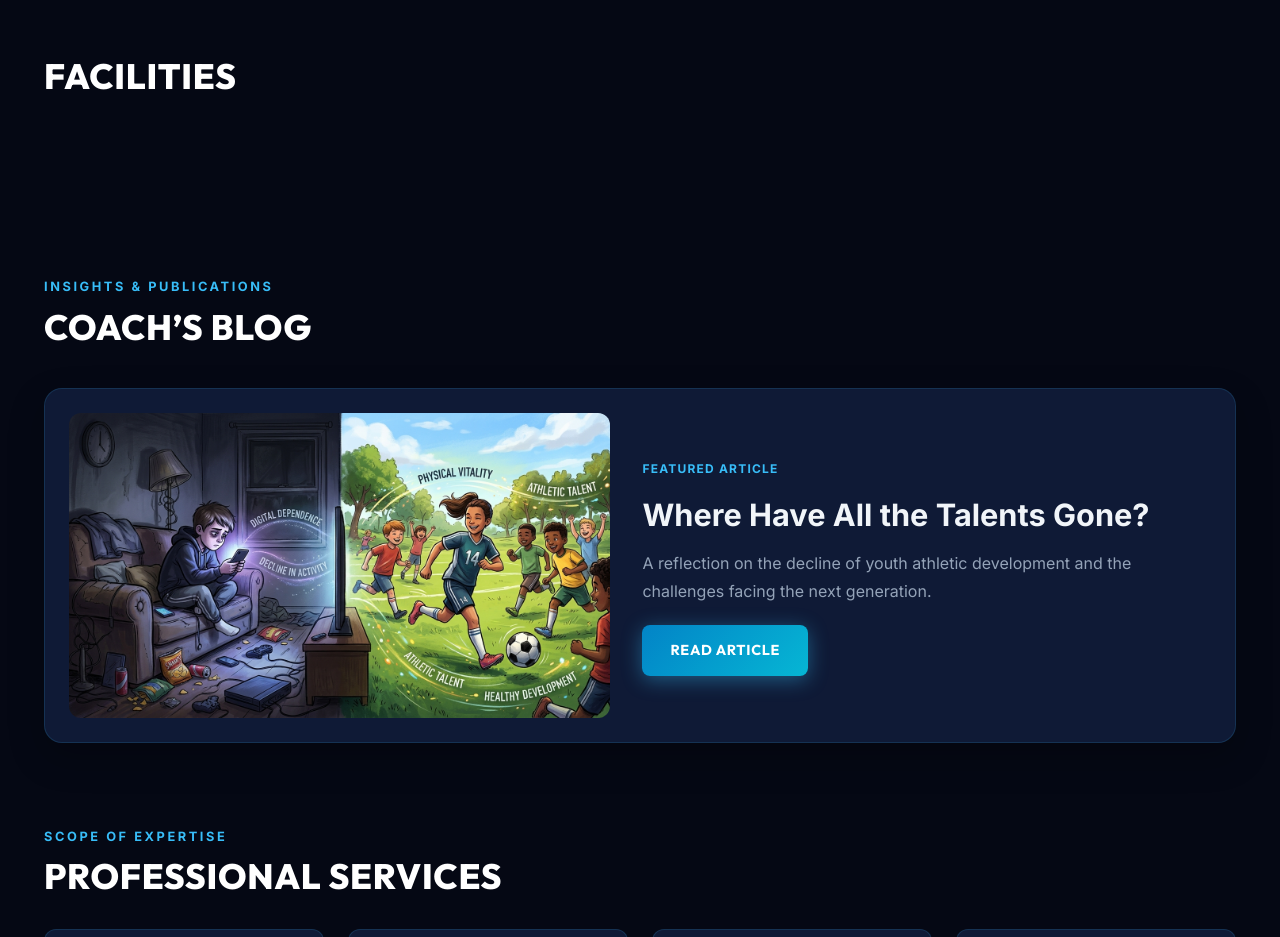
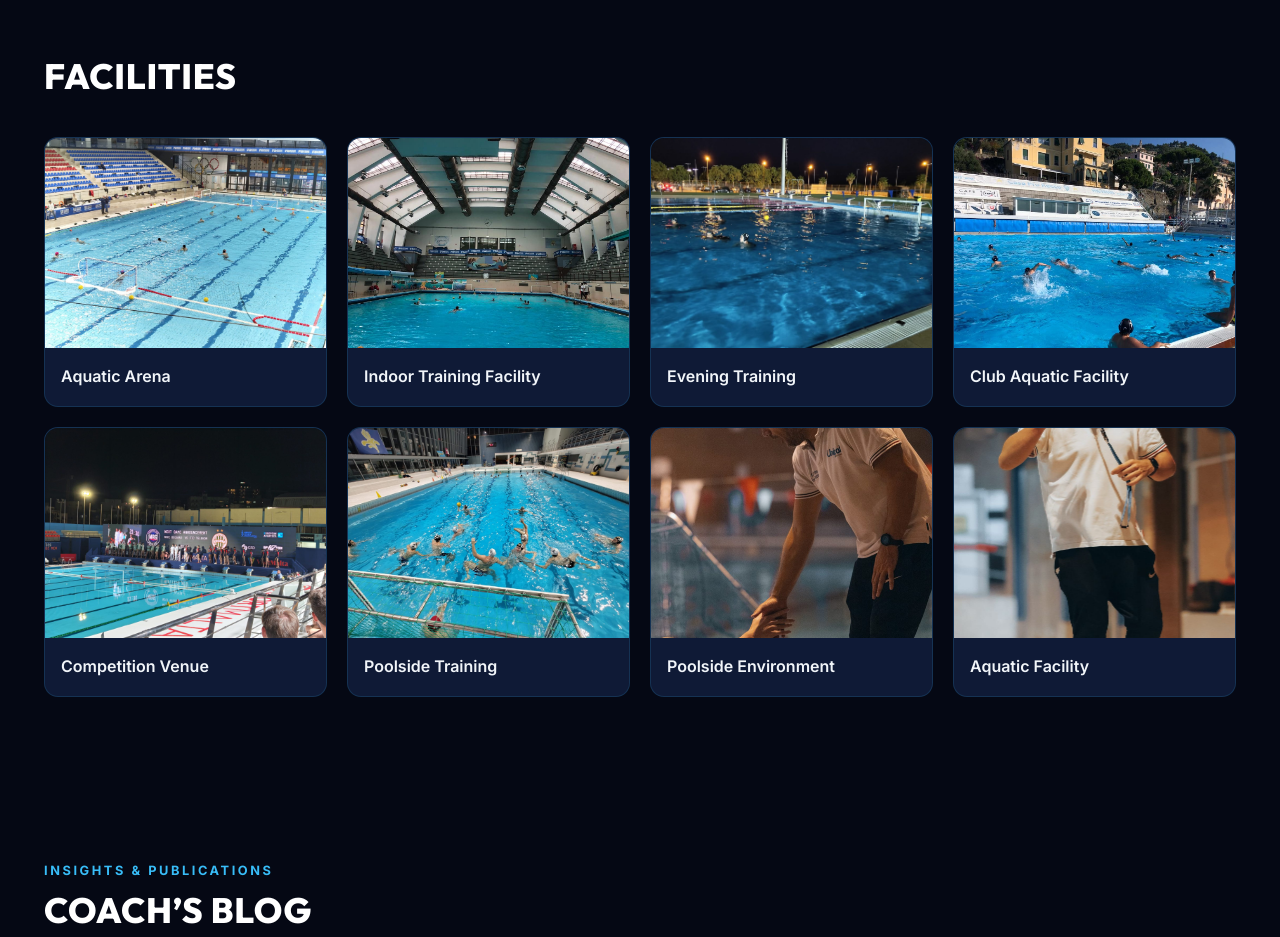
Before and after one commit to Liviowp/liviococozza.github.io, a plain HTML site: page index.html in a window 1280 px wide. Shown: the part 4020-4957 px from the top of the page. Drawn offline with Linux system fonts and the light colour scheme.

Commit message:
Add existing aquatic facility photos to Facilities gallery

```diff
--- a/index.html
+++ b/index.html
@@ -15,7 +15,7 @@
   <link href="https://fonts.googleapis.com/css2?family=Dancing+Script:wght@500;600;700&family=Inter:wght@300;400;500;600;700&family=Outfit:wght@400;500;600;700;800;900&display=swap" rel="stylesheet">
 
   <link rel="stylesheet" href="css/style.css?v=hero-layer-fix-20261123">
-  <link rel="stylesheet" href="css/homepage-reference.css?v=20261124-blog-preview">
+  <link rel="stylesheet" href="css/homepage-reference.css?v=20261124-facilities-gallery">
 </head>
 <body>
 
@@ -202,8 +202,43 @@
     <!-- ==========================================================================
          Facilities & Aquatic Venues
          ========================================================================== -->
-    <section id="facilities" class="container" style="padding: 5rem 1.5rem;">
+    <section id="facilities" class="container" style="padding:5rem 1.5rem;">
       <h2 class="section-heading">Facilities</h2>
+      <div class="facilities-grid" style="display:grid;grid-template-columns:repeat(auto-fit,minmax(240px,1fr));gap:1.25rem;margin-top:2.5rem;">
+        <figure class="facility-card" style="margin:0;background:var(--color-midnight-card);border:1px solid var(--color-midnight-border);border-radius:14px;overflow:hidden;">
+          <img src="images/arena-olimpica.jpg" alt="Olympic aquatic arena" loading="lazy" style="display:block;width:100%;height:210px;object-fit:cover;">
+          <figcaption style="padding:1rem;color:var(--color-text);font-weight:600;">Aquatic Arena</figcaption>
+        </figure>
+        <figure class="facility-card" style="margin:0;background:var(--color-midnight-card);border:1px solid var(--color-midnight-border);border-radius:14px;overflow:hidden;">
+          <img src="images/esperienza-indoor.jpg" alt="Indoor swimming facility" loading="lazy" style="display:block;width:100%;height:210px;object-fit:cover;">
+          <figcaption style="padding:1rem;color:var(--color-text);font-weight:600;">Indoor Training Facility</figcaption>
+        </figure>
+        <figure class="facility-card" style="margin:0;background:var(--color-midnight-card);border:1px solid var(--color-midnight-border);border-radius:14px;overflow:hidden;">
+          <img src="images/esperienza-notte.jpg" alt="Aquatic facility during an evening training session" loading="lazy" style="display:block;width:100%;height:210px;object-fit:cover;">
+          <figcaption style="padding:1rem;color:var(--color-text);font-weight:600;">Evening Training</figcaption>
+        </figure>
+        <figure class="facility-card" style="margin:0;background:var(--color-midnight-card);border:1px solid var(--color-midnight-border);border-radius:14px;overflow:hidden;">
+          <img src="images/esperienza-pro-recco.jpg" alt="Aquatic sports facility" loading="lazy" style="display:block;width:100%;height:210px;object-fit:cover;">
+          <figcaption style="padding:1rem;color:var(--color-text);font-weight:600;">Club Aquatic Facility</figcaption>
+        </figure>
+        <figure class="facility-card" style="margin:0;background:var(--color-midnight-card);border:1px solid var(--color-midnight-border);border-radius:14px;overflow:hidden;">
+          <img src="images/esperienza-tornei-europei.jpg" alt="Swimming pool used for European competitions" loading="lazy" style="display:block;width:100%;height:210px;object-fit:cover;">
+          <figcaption style="padding:1rem;color:var(--color-text);font-weight:600;">Competition Venue</figcaption>
+        </figure>
+        <figure class="facility-card" style="margin:0;background:var(--color-midnight-card);border:1px solid var(--color-midnight-border);border-radius:14px;overflow:hidden;">
+          <img src="images/allenamento-in-vasca.jpg" alt="Poolside coaching and aquatic training" loading="lazy" style="display:block;width:100%;height:210px;object-fit:cover;">
+          <figcaption style="padding:1rem;color:var(--color-text);font-weight:600;">Poolside Training</figcaption>
+        </figure>
+        <figure class="facility-card" style="margin:0;background:var(--color-midnight-card);border:1px solid var(--color-midnight-border);border-radius:14px;overflow:hidden;">
+          <img src="images/galleria-bordo-vasca.jpg" alt="Swimming pool and poolside coaching environment" loading="lazy" style="display:block;width:100%;height:210px;object-fit:cover;">
+          <figcaption style="padding:1rem;color:var(--color-text);font-weight:600;">Poolside Environment</figcaption>
+        </figure>
+        <figure class="facility-card" style="margin:0;background:var(--color-midnight-card);border:1px solid var(--color-midnight-border);border-radius:14px;overflow:hidden;">
+          <img src="images/WhatsApp%20Image%202026-11-17%20at%2019.37.40.jpeg" alt="Aquatic facility photograph" loading="lazy" style="display:block;width:100%;height:210px;object-fit:cover;">
+          <figcaption style="padding:1rem;color:var(--color-text);font-weight:600;">Aquatic Facility</figcaption>
+        </figure>
+      </div>
+      <style>@media(max-width:600px){#facilities .facilities-grid{grid-template-columns:1fr 1fr !important;gap:.75rem !important;}#facilities .facility-card img{height:145px !important;}#facilities .facility-card figcaption{padding:.7rem !important;font-size:.85rem;}}</style>
     </section>
 
     <!-- ==========================================================================
```
